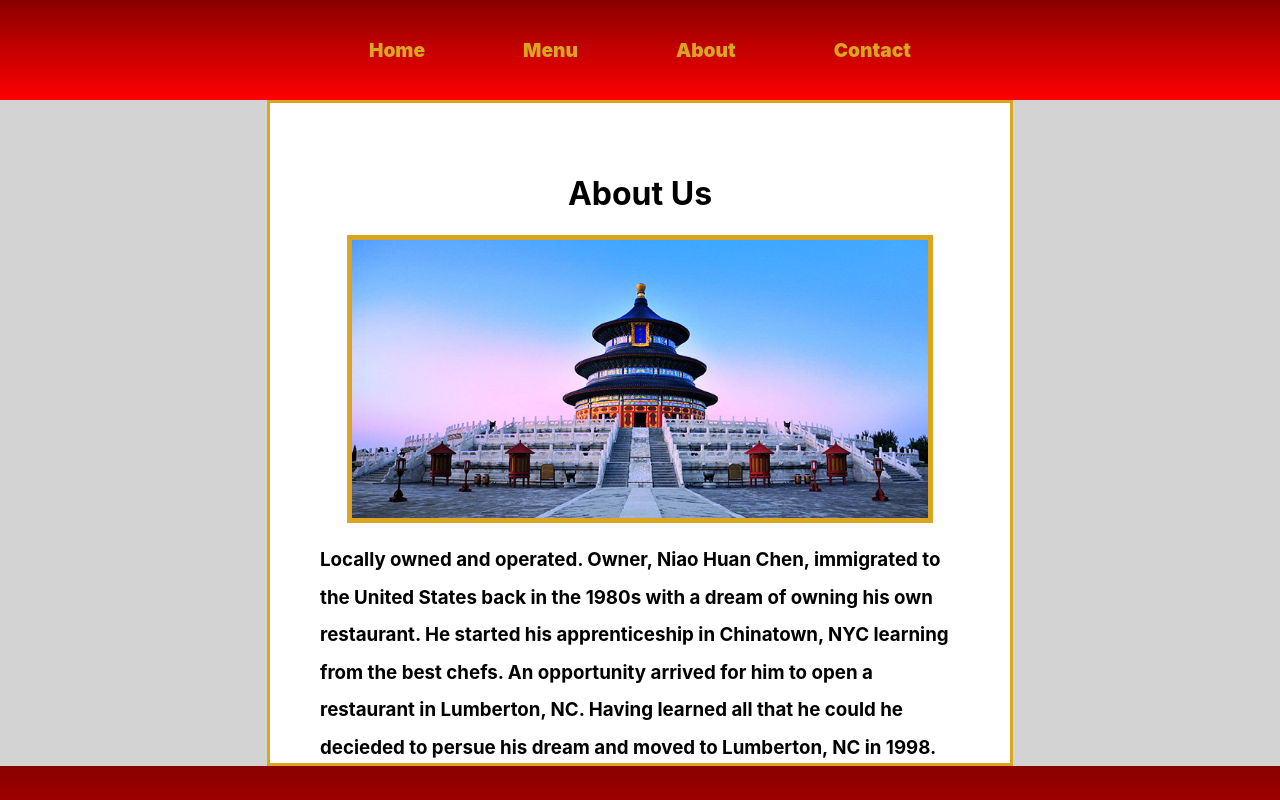
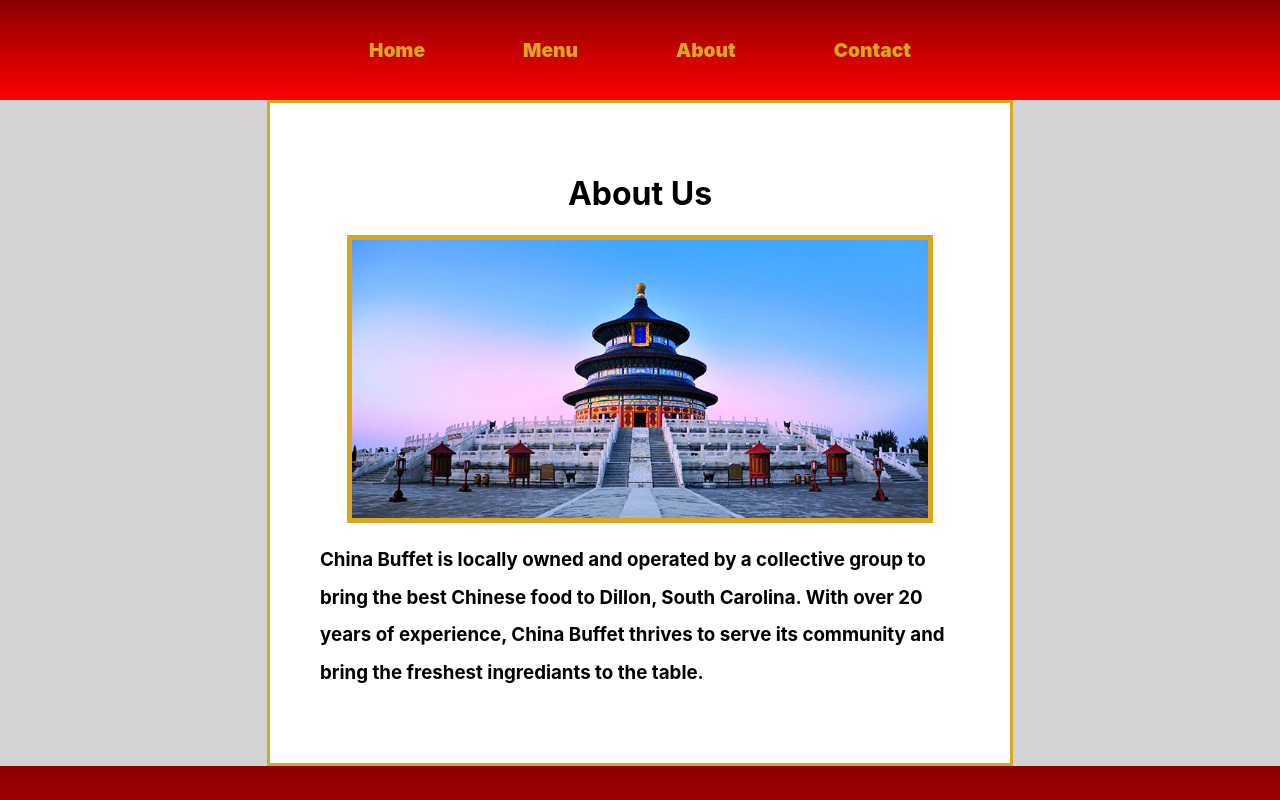
Before and after one commit to dchen8419/China-Buffet-V2, a React (Create React App) app: page /about in a window 1280 px wide. Shown: the top 800 px of the page. Built offline with nearby package versions, Linux system fonts and the light colour scheme.

Commit message:
added color and text to about page

```diff
--- a/src/Components/About/About.jsx
+++ b/src/Components/About/About.jsx
@@ -11,13 +11,9 @@ function About() {
                 <img alt="templeofheaven" src={templeofheaven} className="temple-of-heave-image"/>
             </div>
                 <h3 className='about-spacing'>
-                Locally owned and operated. Owner, Niao Huan Chen,
-                immigrated to the United States back in the 1980s with a dream of
-                owning his own restaurant. He started his apprenticeship in Chinatown, NYC learning from the best chefs. An opportunity arrived
-                for him to open a restaurant in Lumberton, NC. Having learned all that he could he decieded to persue his dream and moved to Lumberton, NC in 1998.
-                There he opened his first business, Lung Wah Chinese Restaurant, then it evolved into Soho Bistro. After 15 years of owning his business in Lumberton,
-                he moved to Dillion, SC to venture into China Buffet continuing to perfect his skills
-                and talent as a Chef.
+                China Buffet is locally owned and operated by a collective group to bring the best Chinese food to Dillon, South Carolina.
+                With over 20 years of experience, China Buffet thrives to serve its community and bring the freshest ingrediants to the table.
+
                 </h3>
             </div>
         </div>
--- a/src/Components/Contact/Contact.jsx
+++ b/src/Components/Contact/Contact.jsx
@@ -28,7 +28,7 @@ function Contact() {
                             <p>1 (843) - 841 - 3188</p>
                         </div>
                         <div className='contact-container-item contact-container-newyorkstyle'>
-                            <h1>New York Style</h1>
+                            <h1>Buffet Hours</h1>
                             <h3>Lunch Buffet</h3>
                             <p>11:00 am - 4:00 pm</p>
                             <h3>Dinner Buffet</h3>
--- a/src/Components/Main/Main.jsx
+++ b/src/Components/Main/Main.jsx
@@ -9,7 +9,7 @@ function Main() {
             <div className='front-container'>
                 <ul>
                     <h1>Welcome to China Buffet</h1>
-                    <h1>of Dillon, SC</h1>
+                    <h3>Dillon, SC</h3>
                 </ul>
             </div>
             <div>
--- a/src/Components/Menu/Menu.css
+++ b/src/Components/Menu/Menu.css
@@ -3,7 +3,7 @@
 }
 
 .menu-background {
-    background-color: rgb(6, 139, 118);
+    background-color: lightgray;
 }
 
 .menu-container {
@@ -17,7 +17,7 @@
     margin: 30px;
     width: 700px;
     border: 4px solid #333;
-    background-color: rgb(159, 1, 2);
+    background-color: white;
 }
 
 .menu-container-item-1 {
```
